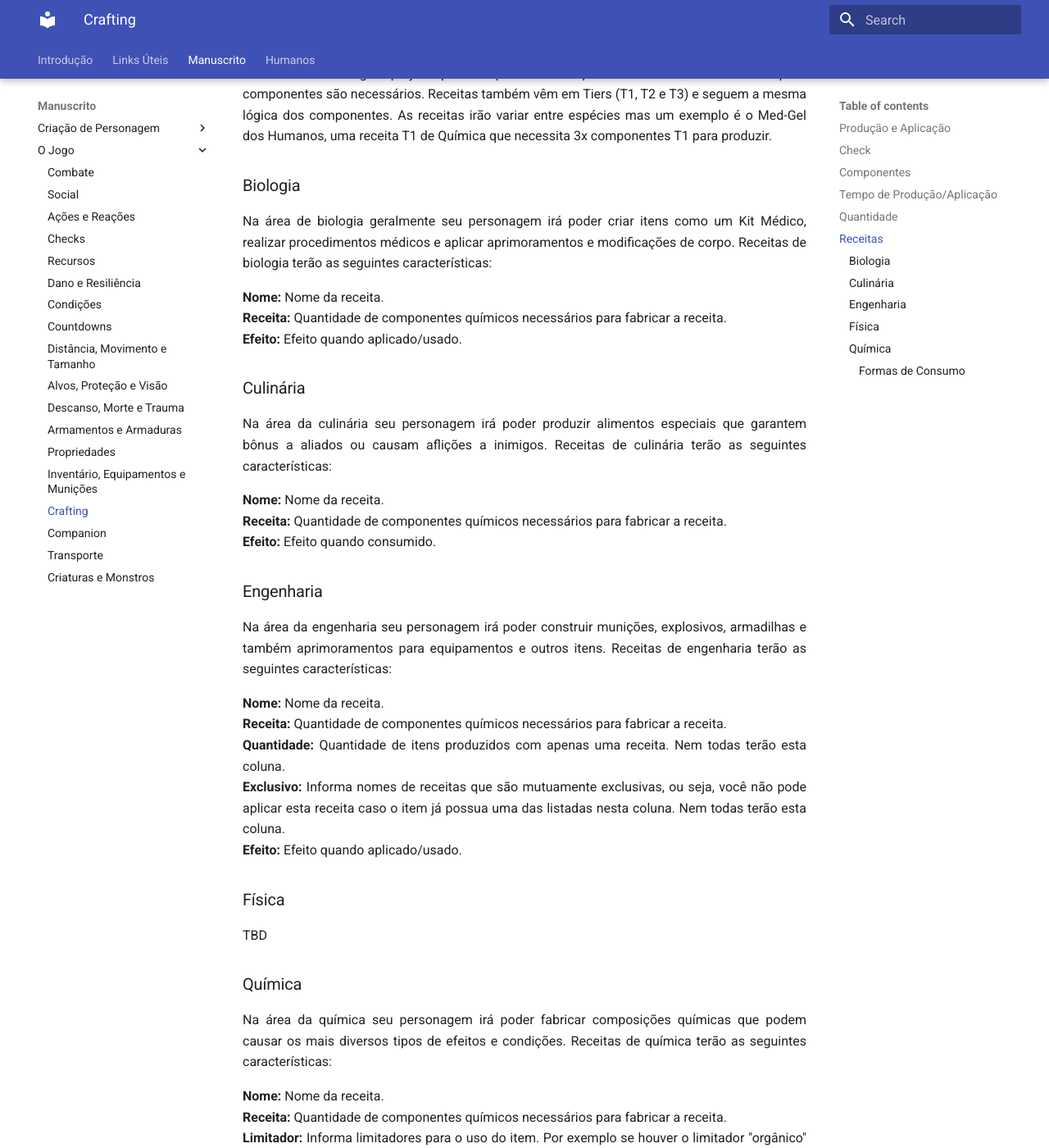
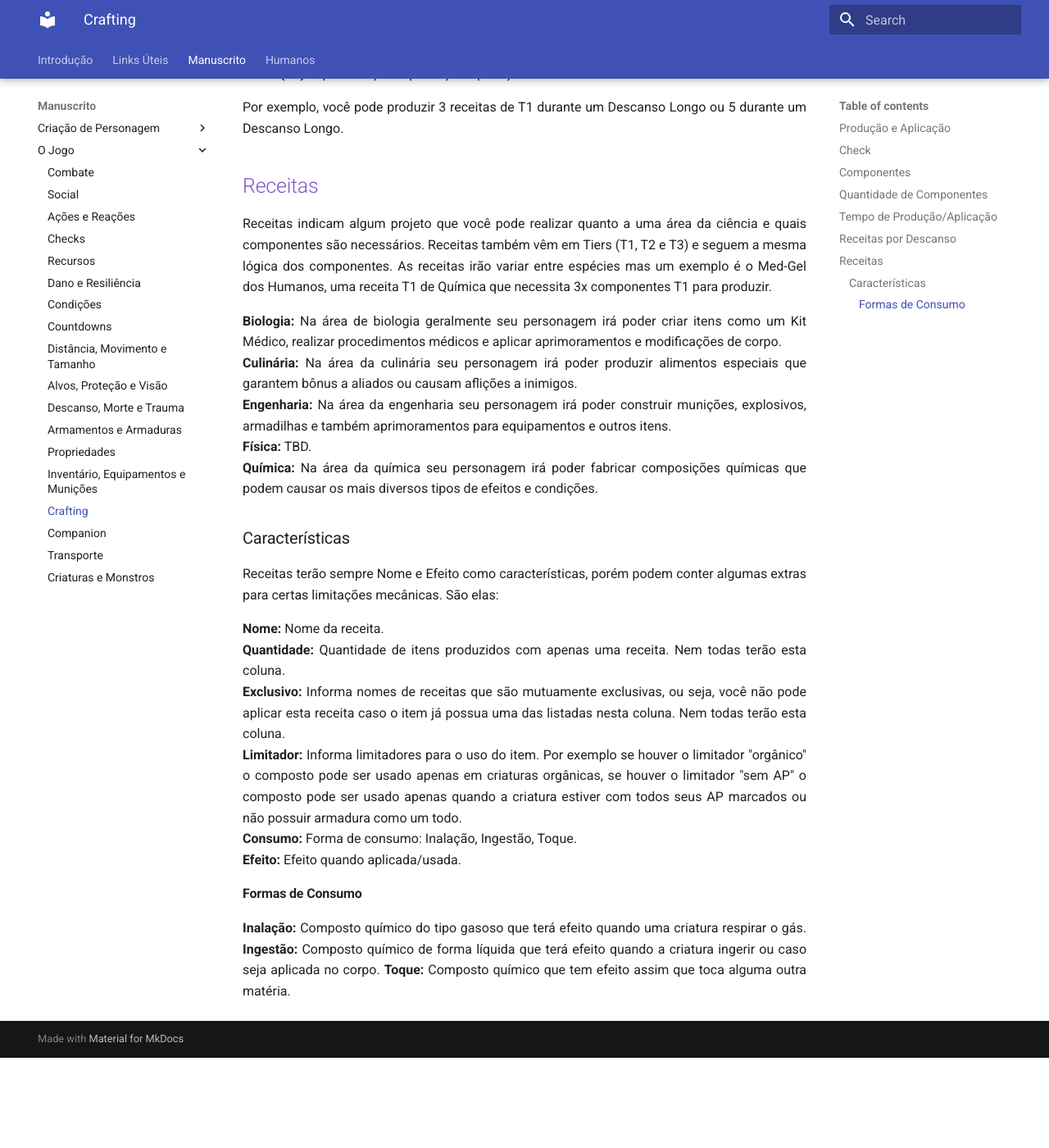
Before and after one commit to henriqueschorr/henriqueschorr.github.io, an MkDocs documentation site: the page built from docs/1_core/3_game/crafting.md, in a window 1280 px wide and 1400 px high, scrolled down 1956 px. Shown: the whole window at 82% size. Built offline with MkDocs 1.6.1 and Material for MkDocs 9.7.7, drawn with Linux system fonts in a browser that asks for light colours; after the commit the page ends 3246 px from its top, so only the background shows below that; some of the changed text lies outside the part shown.

Commit message:
easier crafting, multiple critical damage, passive checks

```diff
--- a/docs/1_core/3_game/crafting.md
+++ b/docs/1_core/3_game/crafting.md
@@ -30,20 +30,28 @@
 **Tier 2 (T2):** Componentes mais completos como chips, soluções compostas, etc.
 **Tier 3 (T3):** Componentes bem mais avançados e muitas vezes raros, como a placa mãe de um construto, material radioativo, minério com propriedades especiais, etc.
 
+## Quantidade de Componentes
+
+A quantidade de componentes por receita é sempre fixa para cada Tier.
+
+**Tier 1 (T1):** 2 componentes T1.
+**Tier 2 (T2):** 2 componentes T2.
+**Tier 3 (T3):** 2 componentes T3.
+
 ## Tempo de Produção/Aplicação
 
 Receitas terão tempo de produção, ou aplicação, e isto deve ser levado em conta quando você deseja realizar uma. O tempo de produção/aplicação sempre é medido em Descanso Curto e Descanso Longo.
 
 **Tier 1 (T1):** Podem ser fabricadas/aplicadas durante um Descanso Curto ou um Descanso Longo.
-**Tier 2 (T2):** Podem ser fabricadas/aplicadas ao longo de dois Descansos Curtos ou durante um Descanso Longo.
-**Tier 3 (T3):** Podem ser fabricadas/aplicadas durante múltiplos Descansos Longos.
+**Tier 2 (T2):** Podem ser fabricadas/aplicadas durante um Descanso Longo.
+**Tier 3 (T3):** Podem ser fabricadas/aplicadas durante dois Descansos Longos.
 
-## Quantidade
+## Receitas por Descanso
 
 Você pode produzir/aplicar uma certa quantidade de receitas por cada descanso, dependendo de cada tier.
 
-**Tier 1 (T1):** Até 3 Descanso Curto. Até 5 Descanso Longo.
-**Tier 2 (T2):** Até 2 Descanso Curto. Até 3 Descanso Longo
+**Tier 1 (T1):** Até 3 por Descanso Curto. Até 5 por Descanso Longo.
+**Tier 2 (T2):** Até 2 por Descanso Curto. Até 3 por Descanso Longo
 **Tier 3 (T3):** 1 pelo tempo de produção/aplicação.
 
 Por exemplo, você pode produzir 3 receitas de T1 durante um Descanso Longo ou 5 durante um Descanso Longo.
@@ -52,41 +60,21 @@
 
 Receitas indicam algum projeto que você pode realizar quanto a uma área da ciência e quais componentes são necessários. Receitas também vêm em Tiers (T1, T2 e T3) e seguem a mesma lógica dos componentes. As receitas irão variar entre espécies mas um exemplo é o Med-Gel dos Humanos, uma receita T1 de Química que necessita 3x componentes T1 para produzir.
 
-### Biologia
-Na área de biologia geralmente seu personagem irá poder criar itens como um Kit Médico, realizar procedimentos médicos e aplicar aprimoramentos e modificações de corpo. Receitas de biologia terão as seguintes características:
+**Biologia:** Na área de biologia geralmente seu personagem irá poder criar itens como um Kit Médico, realizar procedimentos médicos e aplicar aprimoramentos e modificações de corpo.
+**Culinária:** Na área da culinária seu personagem irá poder produzir alimentos especiais que garantem bônus a aliados ou causam aflições a inimigos.
+**Engenharia:** Na área da engenharia seu personagem irá poder construir munições, explosivos, armadilhas e também aprimoramentos para equipamentos e outros itens.
+**Física:** TBD.
+**Química:** Na área da química seu personagem irá poder fabricar composições químicas que podem causar os mais diversos tipos de efeitos e condições.
+
+### Características
+Receitas terão sempre Nome e Efeito como características, porém podem conter algumas extras para certas limitações mecânicas. São elas:
 
 **Nome:** Nome da receita.
-**Receita:** Quantidade de componentes químicos necessários para fabricar a receita.
-**Efeito:** Efeito quando aplicado/usado.
-
-### Culinária
-Na área da culinária seu personagem irá poder produzir alimentos especiais que garantem bônus a aliados ou causam aflições a inimigos. Receitas de culinária terão as seguintes características:
-
-**Nome:** Nome da receita.
-**Receita:** Quantidade de componentes químicos necessários para fabricar a receita.
-**Efeito:** Efeito quando consumido.
-
-### Engenharia
-Na área da engenharia seu personagem irá poder construir munições, explosivos, armadilhas e também aprimoramentos para equipamentos e outros itens. Receitas de engenharia terão as seguintes características:
-
-**Nome:** Nome da receita.
-**Receita:** Quantidade de componentes químicos necessários para fabricar a receita.
 **Quantidade:** Quantidade de itens produzidos com apenas uma receita. Nem todas terão esta coluna.
 **Exclusivo:** Informa nomes de receitas que são mutuamente exclusivas, ou seja, você não pode aplicar esta receita caso o item já possua uma das listadas nesta coluna. Nem todas terão esta coluna.
-**Efeito:** Efeito quando aplicado/usado.
-
-### Física
-TBD
-<!-- TODO -->
-
-### Química
-Na área da química seu personagem irá poder fabricar composições químicas que podem causar os mais diversos tipos de efeitos e condições. Receitas de química terão as seguintes características:
-
-**Nome:** Nome da receita.
-**Receita:** Quantidade de componentes químicos necessários para fabricar a receita.
 **Limitador:** Informa limitadores para o uso do item. Por exemplo se houver o limitador "orgânico" o composto pode ser usado apenas em criaturas orgânicas, se houver o limitador "sem AP" o composto pode ser usado apenas quando a criatura estiver com todos seus AP marcados ou não possuir armadura como um todo.
 **Consumo:** Forma de consumo: Inalação, Ingestão, Toque.
-**Efeito:** Efeito quando aplicado/usado.
+**Efeito:** Efeito quando aplicada/usada.
 
 #### Formas de Consumo
 
--- a/docs/2_human/crafting.md
+++ b/docs/2_human/crafting.md
@@ -4,25 +4,19 @@
 
 ### Tier 1
 
-Todos os items abaixo podem ser produzidos durante um Descanso Curto ou Longo. Eles só podem ser aplicados durante um Descanso Curto ou Longo, não podendo ser o mesmo em que foi fabricado.
-
-| Nome                | Receita                                | Efeito                         |
-| ------------------- | -------------------------------------- | ------------------------------ |
-| Kit Médico Simples  | 1x Med-Gel, 2x componentes T1          | Desmarca 3 Feridas e 1 Stress. |
-| Kit Médico Avançado | 1x Med-Gel Avançado, 2x componentes T2 | Desmarca 5 Feridas e 2 Stress. |
+| Nome                | Efeito                         |
+| ------------------- | ------------------------------ |
+| Kit Médico Simples  | Desmarca 3 Feridas e 1 Stress. |
+| Kit Médico Avançado | Desmarca 5 Feridas e 2 Stress. |
 
 ### Tier 2
 
-Todos os items abaixo podem ser aplicados somente durante um Descanso Longo.
-
-| Nome     | Receita                          | Efeito                                                                                                                     |
-| -------- | -------------------------------- | -------------------------------------------------------------------------------------------------------------------------- |
-| Lázarus  | 4x componentes T2                | Ressucita uma criatura que tenha morrido nas últimas 24 horas (veja [Ressureição](../1_core/3_game/death.md#ressureição)). |
-| Cirurgia | 1x Kit Médico, 2x componentes T2 | Você pode amputar membros, retirar anomalias ou parasitas do corpo de alguém.                                              |
+| Nome     | Efeito                                                                                                                     |
+| -------- | -------------------------------------------------------------------------------------------------------------------------- |
+| Lázarus  | Ressucita uma criatura que tenha morrido nas últimas 24 horas (veja [Ressureição](../1_core/3_game/death.md#ressureição)). |
+| Cirurgia | Você pode amputar membros, retirar anomalias ou parasitas do corpo de alguém.                                              |
 
 ### Tier 3
-
-Todos os items abaixo podem ser produzidos com **4x componentes T2 e 3x componentes T3** e aplicados durante dois Descansos Longos. Cada benefício pode ser aplicado apenas uma vez por personagem.
 
 | Nome              | Efeito                                                                                     |
 | ----------------- | ------------------------------------------------------------------------------------------ |
@@ -46,8 +40,6 @@
 
 ### Tier 1
 
-Todos os items abaixo podem ser produzidos utilizando **2x componentes T1** e durante um Descanso Curto ou Longo.
-
 | Nome             | Quantidade | Efeito                                                                                                        |
 | ---------------- | ---------- | ------------------------------------------------------------------------------------------------------------- |
 | Nano-Fix         | 1          | Recupera 1 AP.                                                                                                |
@@ -55,19 +47,15 @@
 
 ### Tier 2
 
-Todos os items abaixo podem ser produzidos/aplicados utilizando **2x componentes T2** e durante um Descanso Curto ou Longo.
-
-| Nome                    | Receita           | Tempo                     | Efeito                                                                                                                                          |
-| ----------------------- | ----------------- | ------------------------- | ----------------------------------------------------------------------------------------------------------------------------------------------- |
-| Nano-Fix Avançado       | 2x componentes T2 | Criação: Descanso Curto   | Recupera 2 AP.                                                                                                                                  |
-| Granada                 | 2x componentes T2 | Criação: Descanso Curto   | Produz 1 granada de atordoamento, fragmentação, luz ou termobárica. Escolha na hora do uso.                                                     |
-| Armadilha               | 2x componentes T2 | Criação: Descanso Curto   | Produz 1 armadilha de atordoamento, congelamento ou trovão. Escolha na hora do uso.                                                             |
-| Construto: Movimento    | 3x componentes T2 | Aplicação: Descanso Longo | Criatura recebe um tipo de movimento adicional: Aquático, Subterrâneo ou Vertical. Uma criatura pode receber este aprimoramento apenas uma vez. |
-| Construto: Revestimento | 3x componentes T2 | Aplicação: Descanso Longo | Criatura recebe Resistência a dano Químico ou Energia. Uma criatura pode receber este aprimoramento apenas uma vez.                             |
+| Nome                    | Efeito                                                                                                                                          |
+| ----------------------- | ----------------------------------------------------------------------------------------------------------------------------------------------- |
+| Nano-Fix Avançado       | Recupera 3 AP.                                                                                                                                  |
+| Granada                 | Produz 1 granada de atordoamento, fragmentação, luz ou termobárica. Escolha na hora do uso.                                                     |
+| Armadilha               | Produz 1 armadilha de atordoamento, congelamento ou trovão. Escolha na hora do uso.                                                             |
+| Construto: Movimento    | Criatura recebe um tipo de movimento adicional: Aquático, Subterrâneo ou Vertical. Uma criatura pode receber este aprimoramento apenas uma vez. |
+| Construto: Revestimento | Criatura recebe Resistência a dano Químico ou Energia. Uma criatura pode receber este aprimoramento apenas uma vez.                             |
 
 ### Tier 3
-
-Todos os items abaixo podem ser aplicados utilizando **3x componentes T3** e durante dois Descansos Longos.
 
 | Nome                 | Efeito                                                                                                                                                                               |
 | -------------------- | ------------------------------------------------------------------------------------------------------------------------------------------------------------------------------------ |
@@ -80,8 +68,6 @@
 Você pode produzir e aplicar os seguintes componentes químicos.
 
 ### Tier 1
-
-Todos os componentes químicos abaixo podem ser produzidos utilizando **2x componentes T1** e durante um Descanso Curto ou Longo.
 
 | Nome          | Limitador        | Consumo  | Efeito                                                                                                                                       |
 | ------------- | ---------------- | -------- | -------------------------------------------------------------------------------------------------------------------------------------------- |
@@ -96,24 +82,20 @@
 
 ### Tier 2
 
-Todos os componentes químicos abaixo podem ser produzidos utilizando **2x componentes T2**, e durante dois Descansos Curtos ou um Descanso Longo.
-
 | Nome              | Limitador           | Consumo  | Efeito                                                                                             |
 | ----------------- | ------------------- | -------- | -------------------------------------------------------------------------------------------------- |
 | Asfalto           |                     | Toque    | Criatura fica Preso 2. Inflámavel: Caso a criatura sofra dano Fogo, ela recebe Dano Persistente 2. |
-| Calmante Avançado | Orgânico            | Ingestão | Desmarca 2 Stress.                                                                                 |
+| Calmante Avançado | Orgânico            | Ingestão | Desmarca 3 Stress.                                                                                 |
 | Eclipse           |                     | Inalação | Criatura perde todos os sentidos e fica Incapacitado 2.                                            |
 | Ferrugem          | Construto ou tem AP | Toque    | Causa Dano Alto em AP. Dano Severo caso Construto.                                                 |
 | Liberador         | Orgânico            | Ingestão | Diminui em 2 algum Countdown de aflição.                                                           |
 | Lobotomia         | Orgânico, sem AP    | Ingestão | Causa 2 Stress em alguma criatura.                                                                 |
-| Med-Gel Avançado  | Orgânico            | Ingestão | Desmarca 2 Feridas.                                                                                |
+| Med-Gel Avançado  | Orgânico            | Ingestão | Desmarca 3 Feridas.                                                                                |
 | Ritalina          | Orgânico            | Inalação | Criatura fica Incentivado 1.                                                                       |
 | Sobrecarga        | Orgânico            | Inalação | Criatura fica Acelerado 2.                                                                         |
 
 ### Tier 3
 
-Todos os componentes químicos abaixo podem ser produzidos utilizando **2x componentes T3** durante um Descanso Longo.
-
 | Nome             | Limitador | Consumo | Efeito                                                                                                                                                         |
 | ---------------- | --------- | ------- | -------------------------------------------------------------------------------------------------------------------------------------------------------------- |
 | Evento Horizonte |           | Toque   | Puxa todas as criaturas até distância Perto para o centro de impacto. Causa <6d Cérebro> + < seu nível> dano Energia (Radiação) e todos ficam Incapacitados 1. |
```
Also changed, not shown: docs/1_core/3_game/checks.md (+3 -0 lines), docs/1_core/3_game/damage.md (+1 -1 lines).
